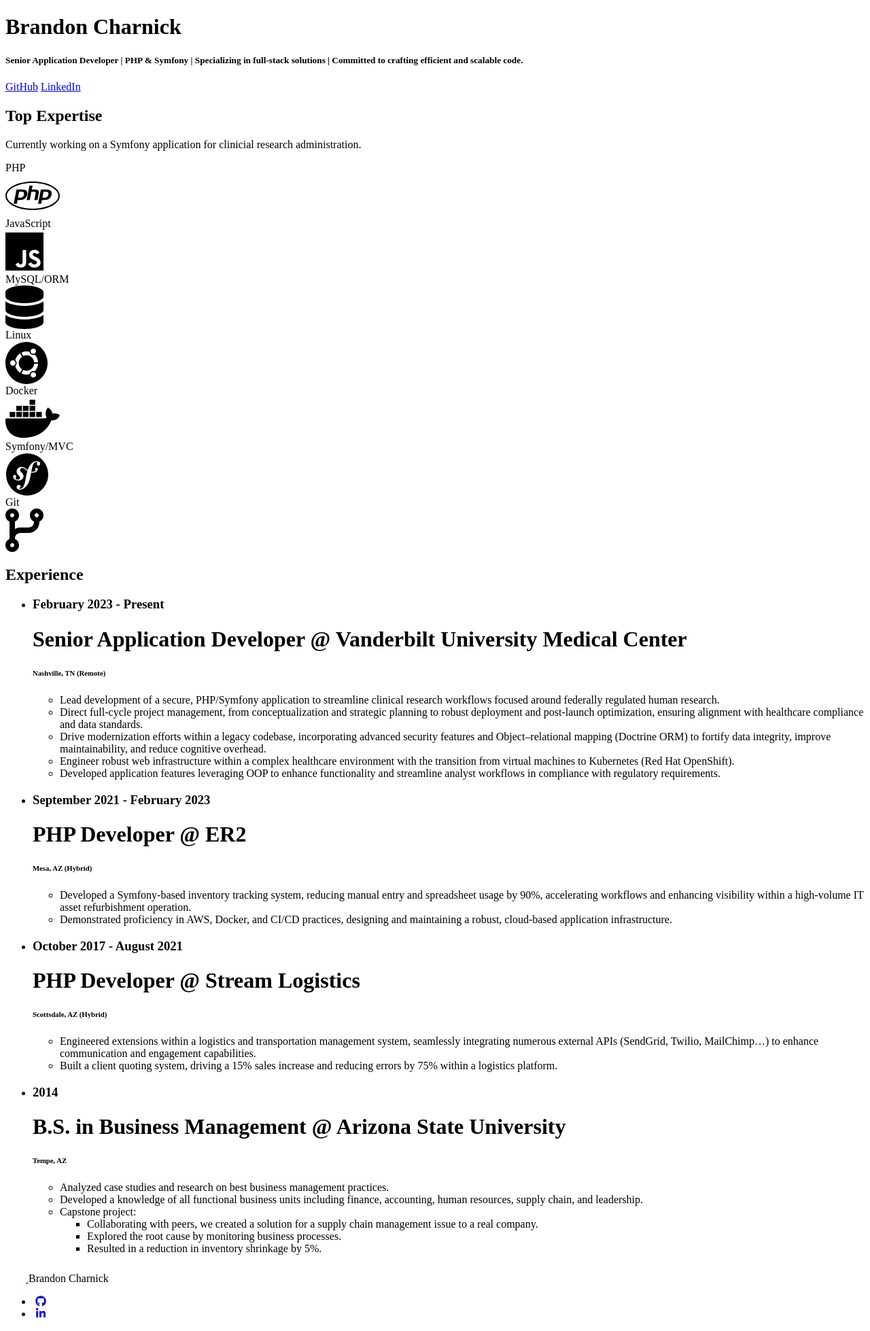
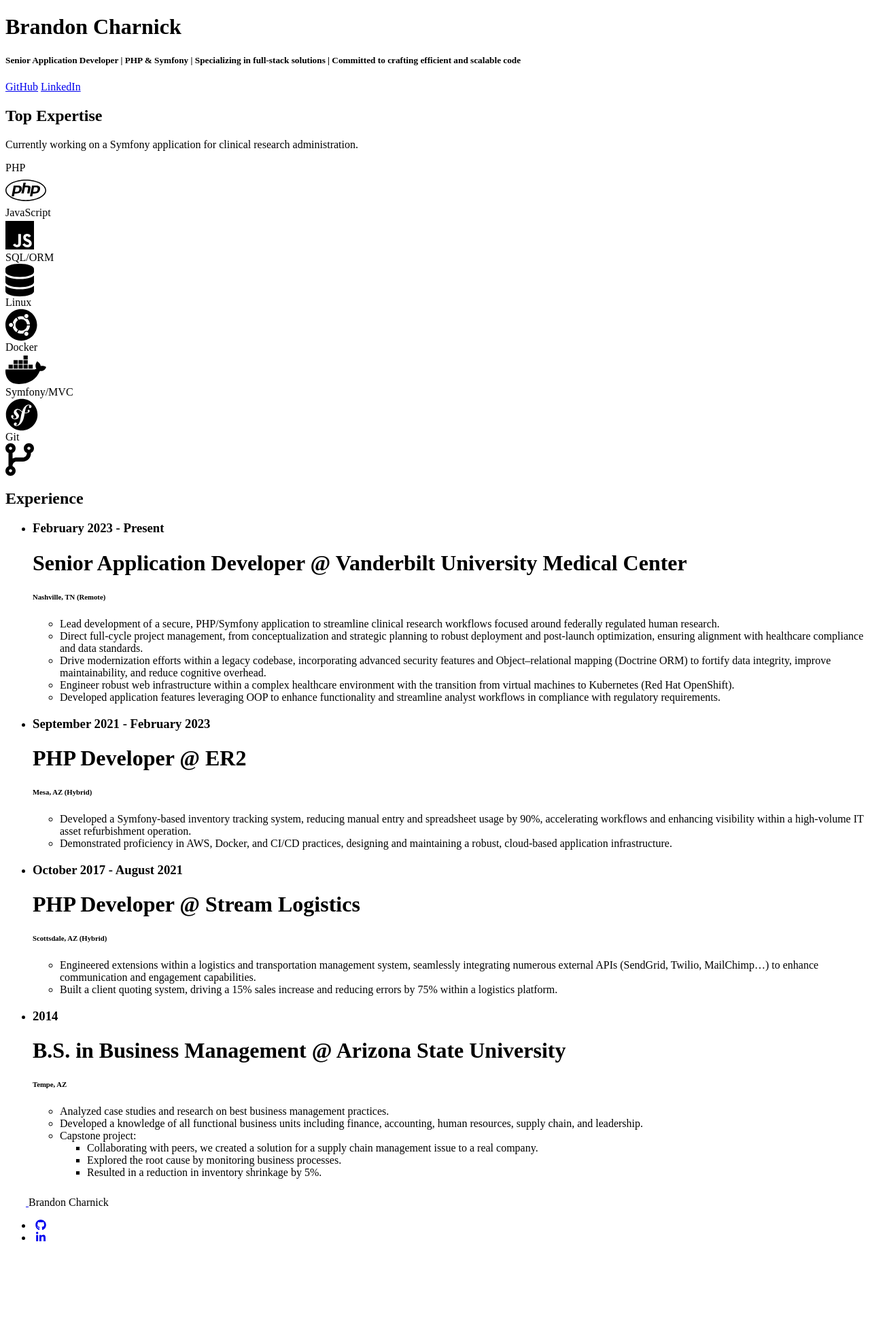
Before and after one commit to brandon-charnick/personal-website-symfony, a Symfony app: template templates/index/index.html.twig in a window 1280 px wide. Shown: the part 26-1984 px from the top of the page at 68% size. After the commit the page ends 1852 px from the top, so only its background shows below. Run offline with Twig, Linux system fonts and the light colour scheme; the template is opened without the code that fills it, so the values that code supplies are empty; some libraries are stand-ins or nearby versions.

Commit message:
Refactor expertise container styles.

```diff
--- a/templates/base.html.twig
+++ b/templates/base.html.twig
@@ -1,18 +1,21 @@
 <!DOCTYPE html>
 <html lang="en" data-bs-theme="dark">
+
 <head>
     <meta charset="UTF-8">
     <meta name="viewport" content="width=device-width, initial-scale=1">
     <title>
-			{% block title %}Brandon Charnick
+        {% block title %}
+        Brandon Charnick
         {% endblock %}
     </title>
     <link rel="shortcut icon" type="image/x-icon" href="{{ asset('favicon.ico') }}">
     <script src="https://use.fontawesome.com/releases/v6.1.0/js/all.js" crossorigin="anonymous"></script>
 
-		<link href="https://fonts.googleapis.com/css?family=Varela+Round" rel="stylesheet"/>
+    <link href="https://fonts.googleapis.com/css?family=Varela+Round" rel="stylesheet" />
     <link
-		href="https://fonts.googleapis.com/css?family=Nunito:200,200i,300,300i,400,400i,600,600i,700,700i,800,800i,900,900i" rel="stylesheet"/>
+        href="https://fonts.googleapis.com/css?family=Nunito:200,200i,300,300i,400,400i,600,600i,700,700i,800,800i,900,900i"
+        rel="stylesheet" />
 
     {% block stylesheets %}
     {{ encore_entry_link_tags('app') }}
@@ -27,37 +30,26 @@
     <nav class="navbar navbar-expand-sm">
         <div class="container-fluid">
             <a class="navbar-brand" href="#">B/C</a>
-				<button class="navbar-toggler" type="button" data-bs-toggle="collapse" data-bs-target="#navbarNavDropdown" aria-controls="navbarNavDropdown" aria-expanded="false" aria-label="Toggle navigation">
+            <button class="navbar-toggler" type="button" data-bs-toggle="collapse" data-bs-target="#navbarNavDropdown"
+                aria-controls="navbarNavDropdown" aria-expanded="false" aria-label="Toggle navigation">
                 <span class="navbar-toggler-icon"></span>
             </button>
-				<div class="collapse navbar-collapse" id="navbarNavDropdown">
-					<ul class="navbar-nav me-auto">
-						{# <li class="nav-item">
-							<a class="nav-link" href="#">About</a>
-						</li> #}
-						{# <li class="nav-item">
-							<a class="nav-link" href="#">Dashboard</a>
-						</li> #}
-					</ul>
-					<form class="d-flex">
-						{# <div class="me-4">
-							<button type="button" class="btn btn-primary ">Login</button>
-							<button type="button" class="btn btn-secondary">Sign-up</button>
-						</div> #}
-					</form>
-				</div>
         </div>
     </nav>
 </div>
 
+<div class="container-md mt-5">
     {% block body %}
     {% endblock %}
+</div>
 
 <div class="container-lg">
     <footer class="d-flex flex-wrap justify-content-between align-items-center py-3 my-4">
         <div class="col-md-4 d-flex align-items-center">
             <a href="/" class="mb-3 me-2 mb-md-0 text-muted text-decoration-none lh-1">
-					<svg class="bi" width="30" height="24"><use xlink:href="#bootstrap"/></svg>
+                <svg class="bi" width="30" height="24">
+                    <use xlink:href="#bootstrap" />
+                </svg>
             </a>
             <span class="mb-3 mb-md-0 text-muted">Brandon Charnick</span>
         </div>
@@ -76,4 +68,5 @@
         </ul>
     </footer>
 </div>
+
 </html>
--- a/templates/index/index.html.twig
+++ b/templates/index/index.html.twig
@@ -1,138 +1,68 @@
 {% extends "base.html.twig" %}
 
 {% block body %}
-    <div class="container-md mt-5">
 <div class="row mt-5">
-            <div class="col">
-                <h1>Brandon Charnick</h1>
-            </div>
-        </div>
-        <div class="row mt-5">
-            <div class="col">
-                <h5>Senior Application Developer | PHP & Symfony | Specializing in full-stack solutions | Committed to
-                    crafting efficient and scalable code.</h5>
-            </div>
-        </div>
-        <div class="row mt-3">
-            <div class="col">
-                <a class="btn btn-primary" target="_blank" href="https://github.com/brandon-charnick">GitHub</a>
-                <a class="btn btn-primary" target="_blank"
-                   href="https://www.linkedin.com/in/brandon-charnick/">LinkedIn</a>
+    <div class="col text-center">
+        <h1 class="name-title">Brandon Charnick</h1>
     </div>
 </div>
 
-        <div class="row mt-4">
-            <div class="col-lg-12">
-                <h2 class="mt-5">Top Expertise</h2>
-                <p>
-                    Currently working on a Symfony application for clinicial research administration.
-                </p>
+<div class="row mt-3">
+    <div class="col text-center">
+        <h5 class="professional-summary">Senior Application Developer | PHP & Symfony | Specializing in full-stack
+            solutions | Committed to crafting efficient and scalable code</h5>
     </div>
 </div>
 
-        <div class="row row-cols-lg-4 row-cols-md-3 row-cols-sm-2 row-cols-xs-2 tm-expertise-images">
-            <div class="col tm-img-wrap">
-                <div class="expertise-container">
-                    <div class="container">
-                        <div class="row">
-                            <div class="col-sm expertise-name">
-                                PHP
-                            </div>
-                            <div class="col-sm">
-                                <i class="fab fa-php fa-4x expertise-image"></i>
+<div class="row mt-3 text-center social-links">
+    <div class="col">
+        <a class="btn btn-primary" target="_blank" href="https://github.com/brandon-charnick">GitHub</a>
+        <a class="btn btn-primary" target="_blank" href="https://www.linkedin.com/in/brandon-charnick/">LinkedIn</a>
     </div>
 </div>
+
+<div class="row mt-5 text-center expertise-section">
+    <div class="col-lg-12">
+        <h2 class="expertise-title">Top Expertise</h2>
+        <p class="expertise-description">
+            Currently working on a Symfony application for clinical research administration.
+        </p>
     </div>
+
+    <div class="expertise-container">
+        <div class="expertise-box">
+            <div class="expertise-name">PHP</div>
+            <i class="fa-brands fa-php fa-3x expertise-image"></i>
         </div>
+        <div class="expertise-box">
+            <div class="expertise-name">JavaScript</div>
+            <i class="fa-brands fa-js fa-3x expertise-image"></i>
         </div>
-            <div class="col tm-img-wrap">
-                <div class="expertise-container">
-                    <div class="container">
-                        <div class="row">
-                            <div class="col-sm expertise-name">
-                                JavaScript
+        <div class="expertise-box">
+            <div class="expertise-name">SQL/ORM</div>
+            <i class="fa-solid fa-database fa-3x expertise-image"></i>
         </div>
-                            <div class="col-sm">
-                                <i class="fab fa-js fa-4x expertise-image"></i>
+        <div class="expertise-box">
+            <div class="expertise-name">Linux</div>
+            <i class="fa-brands fa-ubuntu fa-3x expertise-image"></i>
         </div>
+        <div class="expertise-box">
+            <div class="expertise-name">Docker</div>
+            <i class="fa-brands fa-docker fa-3x expertise-image"></i>
         </div>
+        <div class="expertise-box">
+            <div class="expertise-name">Symfony/MVC</div>
+            <i class="fa-brands fa-symfony fa-3x expertise-image"></i>
         </div>
-                </div>
-            </div>
-            <div class="col tm-img-wrap">
-                <div class="expertise-container">
-                    <div class="container">
-                        <div class="row">
-                            <div class="col-sm expertise-name">
-                                MySQL/ORM
-                            </div>
-                            <div class="col-sm">
-                                <i class="fas fa-database fa-4x expertise-image"></i>
-                            </div>
-                        </div>
-                    </div>
-                </div>
-            </div>
-            <div class="col tm-img-wrap">
-                <div class="expertise-container">
-                    <div class="container">
-                        <div class="row">
-                            <div class="col-sm expertise-name">
-                                Linux
-                            </div>
-                            <div class="col-sm">
-                                <i class="fa-brands fa-ubuntu fa-4x expertise-image"></i>
-                            </div>
-                        </div>
-                    </div>
-                </div>
-            </div>
-            <div class="col tm-img-wrap">
-                <div class="expertise-container">
-                    <div class="container">
-                        <div class="row">
-                            <div class="col-sm expertise-name">
-                                Docker
-                            </div>
-                            <div class="col-sm">
-                                <i class="fa-brands fa-docker fa-4x expertise-image"></i>
-                            </div>
-                        </div>
-                    </div>
-                </div>
-            </div>
-            <div class="col tm-img-wrap">
-                <div class="expertise-container">
-                    <div class="container">
-                        <div class="row">
-                            <div class="col-sm expertise-name">
-                                Symfony/MVC
-                            </div>
-                            <div class="col-sm">
-                                <i class="fa-brands fa-symfony fa-4x expertise-image"></i>
-                            </div>
-                        </div>
-                    </div>
-                </div>
-            </div>
-            <div class="col tm-img-wrap">
-                <div class="expertise-container">
-                    <div class="container">
-                        <div class="row">
-                            <div class="col-sm expertise-name">
-                                Git
-                            </div>
-                            <div class="col-sm">
-                                <i class="fas fa-code-branch fa-4x expertise-image"></i>
-                            </div>
-                        </div>
-                    </div>
+        <div class="expertise-box">
+            <div class="expertise-name">Git</div>
+            <i class="fa-solid fa-code-branch fa-3x expertise-image"></i>
         </div>
     </div>
 </div>
 
 <div class="row mt-5">
-            <div class="row">
+    <div class="row text-center">
         <h2>Experience</h2>
     </div>
     <div class="timeline-container">
@@ -217,7 +147,8 @@
                             </li>
                             <li>Capstone project:</li>
                             <ul>
-                                        <li>Collaborating with peers, we created a solution for a supply chain
+                                <li>
+                                    Collaborating with peers, we created a solution for a supply chain
                                     management issue to a real company.
                                 </li>
                                 <li>Explored the root cause by monitoring business processes.</li>
@@ -230,5 +161,4 @@
         </div>
     </div>
 </div>
-    </div>
 {% endblock %}
```
Also changed, not shown: assets/styles/global.scss (+27 -26 lines). Lines whose indentation alone changed are shown as unchanged.
